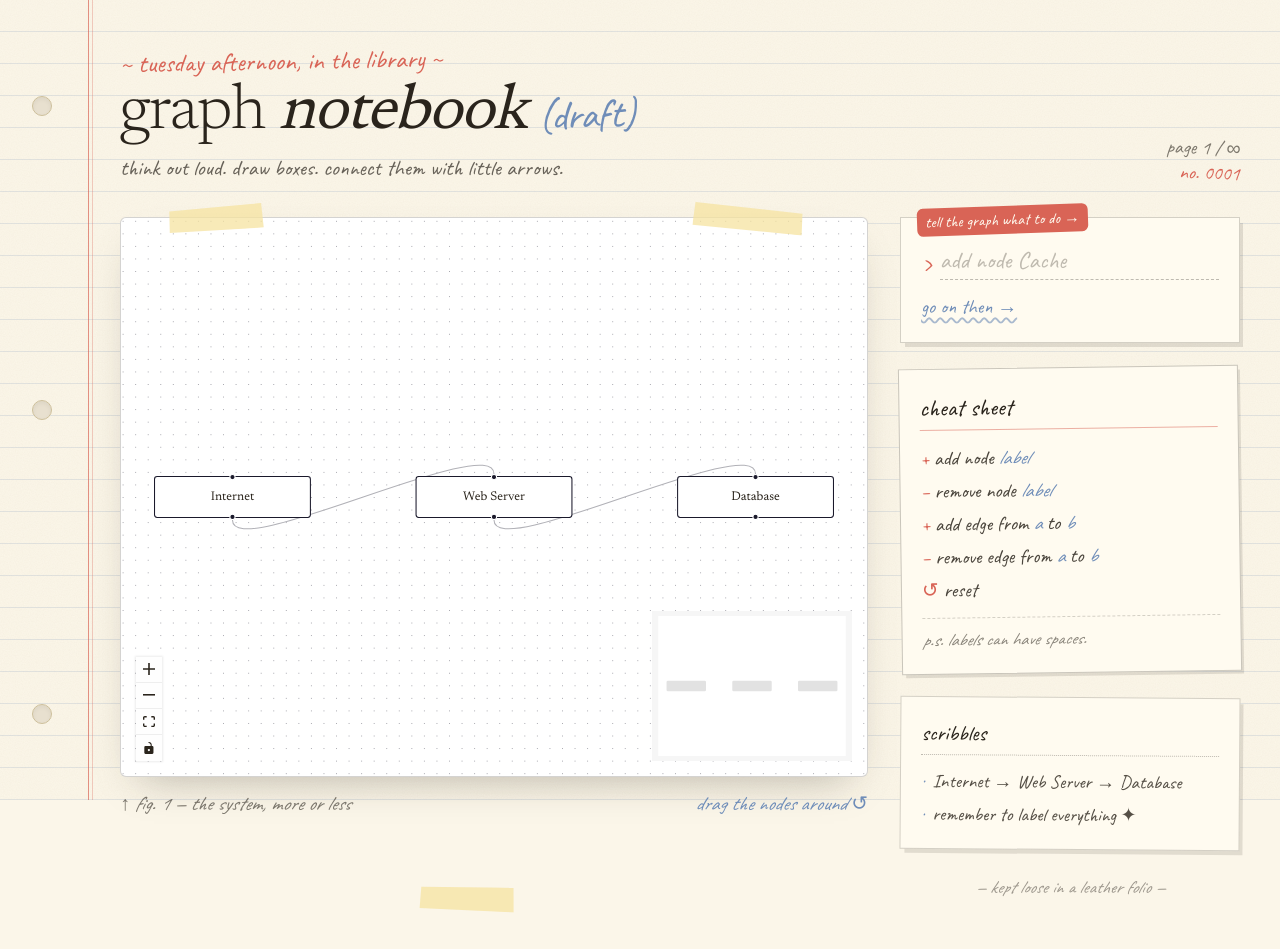
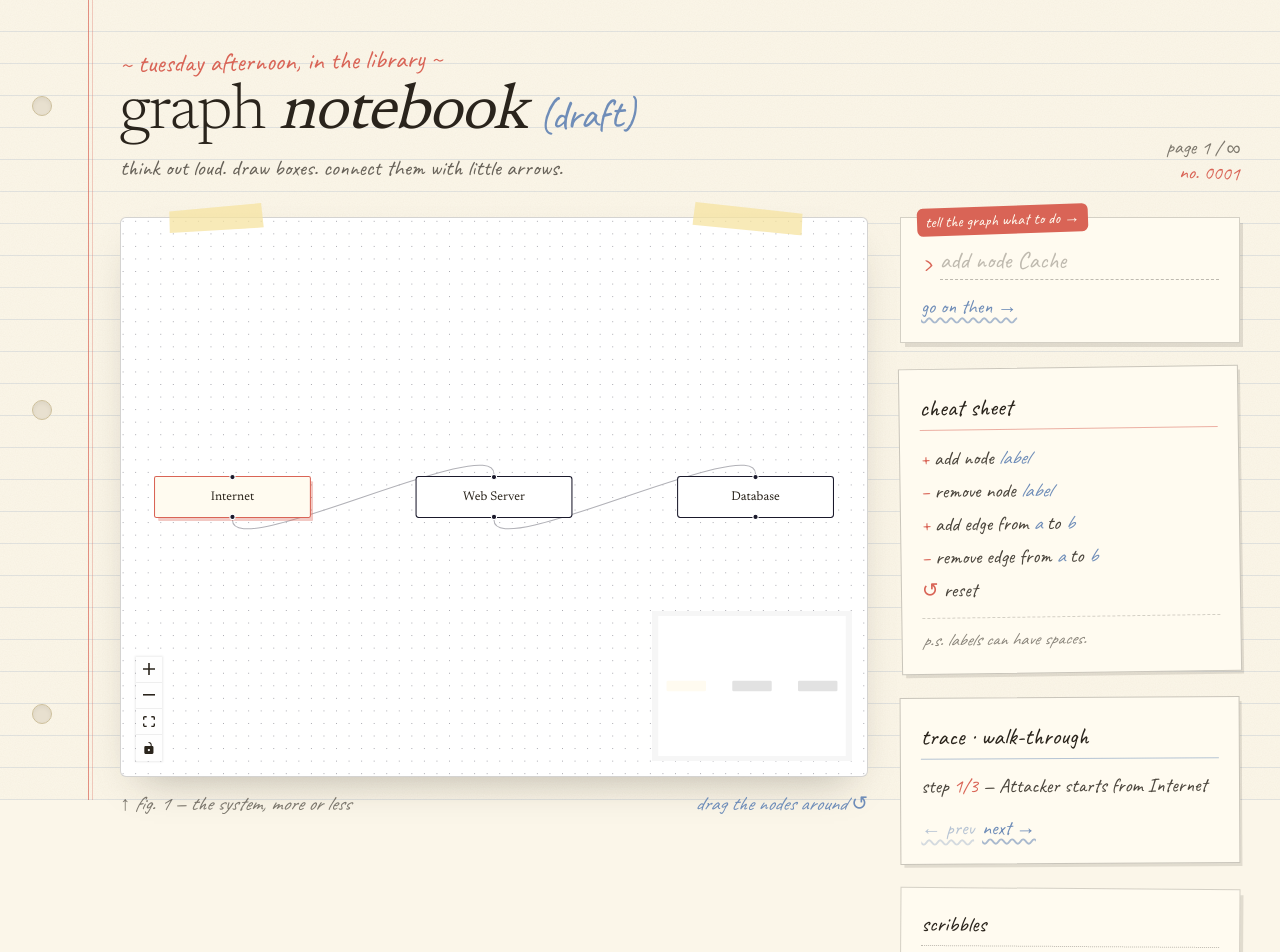
Before and after one commit to JediNakDev/graph-notebook, a Next.js app: page / in a window 1280 px wide. Shown: the top 952 px of the page. Built offline with nearby package versions, Linux system fonts and the light colour scheme.

Commit message:
simulation exploration

```diff
--- a/src/app/page.tsx
+++ b/src/app/page.tsx
@@ -10,11 +10,14 @@ import {
 import { useCallback, useEffect, useState } from "react";
 import GraphDisplay from "~/components/graph_display";
 import GraphInput from "~/components/graph_input";
+import TracePanel from "~/components/trace_panel";
 import {
   INITIAL_EDGES,
   INITIAL_NODES,
   INITIAL_JOT,
   PAPER_BG,
+  SAMPLE_TRACE,
+  type TraceStep,
 } from "~/lib/constants";
 import { loadGraph } from "~/lib/graph_storage";
 
@@ -22,6 +25,9 @@ export default function Page() {
   const [nodes, setNodes] = useState<Node[]>(INITIAL_NODES);
   const [edges, setEdges] = useState<Edge[]>(INITIAL_EDGES);
   const [jot, setJot] = useState<string[]>(INITIAL_JOT);
+  const [trace] = useState<TraceStep[]>(SAMPLE_TRACE);
+  const [stepIndex, setStepIndex] = useState(0);
+  const activeNodeId = trace[stepIndex]?.nodeId ?? null;
 
   useEffect(() => {
     const saved = loadGraph();
@@ -127,6 +133,7 @@ export default function Page() {
                 onNodesChange={onNodesChange}
                 onEdgesChange={onEdgesChange}
                 onConnect={onConnect}
+                activeNodeId={activeNodeId}
               />
             </div>
 
@@ -197,6 +204,14 @@ export default function Page() {
               </div>
             </div>
 
+            {/* trace panel */}
+            <TracePanel
+              trace={trace}
+              stepIndex={stepIndex}
+              setStepIndex={setStepIndex}
+              nodes={nodes}
+            />
+
             {/* jotted log */}
             <div className="flex-1 rotate-[0.4deg] border border-[#2a241c]/20 bg-[#fffbf0] p-5 shadow-[4px_5px_0_-1px_rgba(42,36,28,0.12)]">
               <div
--- a/src/components/graph_display.tsx
+++ b/src/components/graph_display.tsx
@@ -19,16 +19,36 @@ export default function GraphDisplay({
   onNodesChange,
   onEdgesChange,
   onConnect,
+  activeNodeId,
 }: {
   nodes: Node[];
   edges: Edge[];
   onNodesChange: OnNodesChange<Node>;
   onEdgesChange: OnEdgesChange<Edge>;
   onConnect: OnConnect;
+  activeNodeId?: string | null;
 }) {
+  const decorated = activeNodeId
+    ? nodes.map((n) =>
+        n.id === activeNodeId
+          ? {
+              ...n,
+              style: {
+                ...n.style,
+                background: "#fffbf0",
+                border: "1.5px solid #d96456",
+                borderRadius: 2,
+                boxShadow: "3px 4px 0 -1px rgba(217,100,86,0.35)",
+                color: "#2a241c",
+              },
+            }
+          : n,
+      )
+    : nodes;
+
   return (
     <ReactFlow
-      nodes={nodes}
+      nodes={decorated}
       edges={edges}
       onNodesChange={onNodesChange}
       onEdgesChange={onEdgesChange}
--- /dev/null
+++ b/src/components/trace_panel.tsx
@@ -0,0 +1,72 @@
+"use client";
+
+import { type Node } from "@xyflow/react";
+import { type Dispatch, type SetStateAction } from "react";
+import { type TraceStep } from "~/lib/constants";
+import { Button } from "./ui/button";
+
+export default function TracePanel({
+  trace,
+  stepIndex,
+  setStepIndex,
+  nodes,
+}: {
+  trace: TraceStep[];
+  stepIndex: number;
+  setStepIndex: Dispatch<SetStateAction<number>>;
+  nodes: Node[];
+}) {
+  const current = trace[stepIndex];
+  const nodeExists =
+    current != null && nodes.some((n) => n.id === current.nodeId);
+
+  return (
+    <div className="-rotate-[0.3deg] border border-[#2a241c]/25 bg-[#fffbf0] p-5 shadow-[3px_4px_0_-1px_rgba(42,36,28,0.12)]">
+      <div className="mb-3 border-b border-[#6f8db8]/50 pb-1">
+        <div className="font-hand text-[24px] text-[#2a241c]">
+          trace · walk-through
+        </div>
+      </div>
+
+      {trace.length === 0 ? (
+        <div className="font-hand text-[20px] text-[#2a241c]/60 italic">
+          no trace loaded.
+        </div>
+      ) : (
+        <>
+          <div className="font-hand text-[20px] text-[#2a241c]/85">
+            step{" "}
+            <span className="text-[#d96456]">
+              {stepIndex + 1}/{trace.length}
+            </span>{" "}
+            — {current?.description}
+          </div>
+          {!nodeExists && (
+            <div className="font-hand mt-1 text-[18px] text-[#d96456] italic">
+              (node was removed)
+            </div>
+          )}
+          <div className="mt-3 flex gap-2">
+            <Button
+              variant="notebook"
+              onClick={() => setStepIndex((i) => Math.max(0, i - 1))}
+              disabled={stepIndex === 0}
+            >
+              ← prev
+            </Button>
+            <Button
+              variant="notebook"
+              onClick={() =>
+                setStepIndex((i) => Math.min(trace.length - 1, i + 1))
+              }
+              disabled={stepIndex >= trace.length - 1}
+            >
+              next →
+            </Button>
+          </div>
+        </>
+      )}
+
+    </div>
+  );
+}
--- a/src/lib/constants.ts
+++ b/src/lib/constants.ts
@@ -27,6 +27,18 @@ export const INITIAL_EDGES: Edge[] = [
   { id: "edge_b", source: "node_2", target: "node_3" },
 ];
 
+export type TraceStep = {
+  step: number;
+  nodeId: string;
+  description: string;
+};
+
+export const SAMPLE_TRACE: TraceStep[] = [
+  { step: 1, nodeId: "node_1", description: "Attacker starts from Internet" },
+  { step: 2, nodeId: "node_2", description: "Attacker reaches Web Server" },
+  { step: 3, nodeId: "node_3", description: "Attacker accesses Database" },
+];
+
 export const INITIAL_JOT = [
   "Internet → Web Server → Database",
   "remember to label everything ✦",
```
